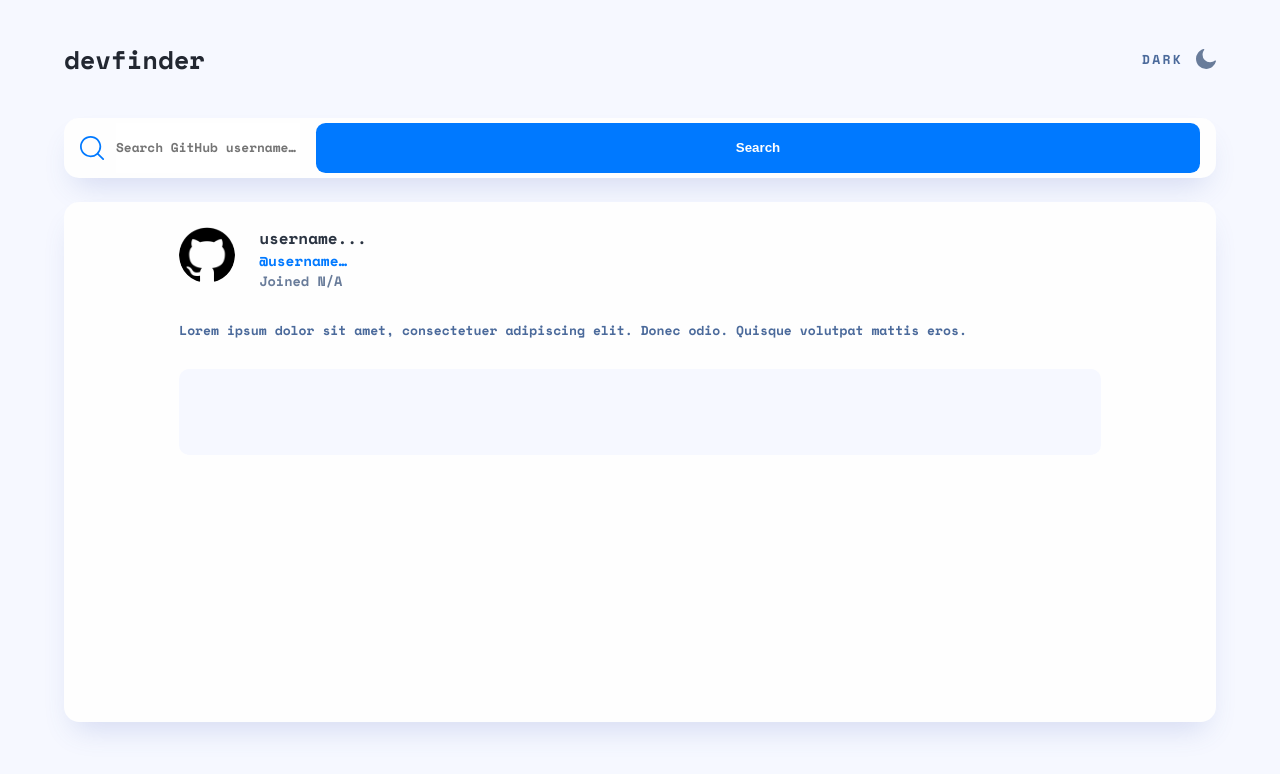
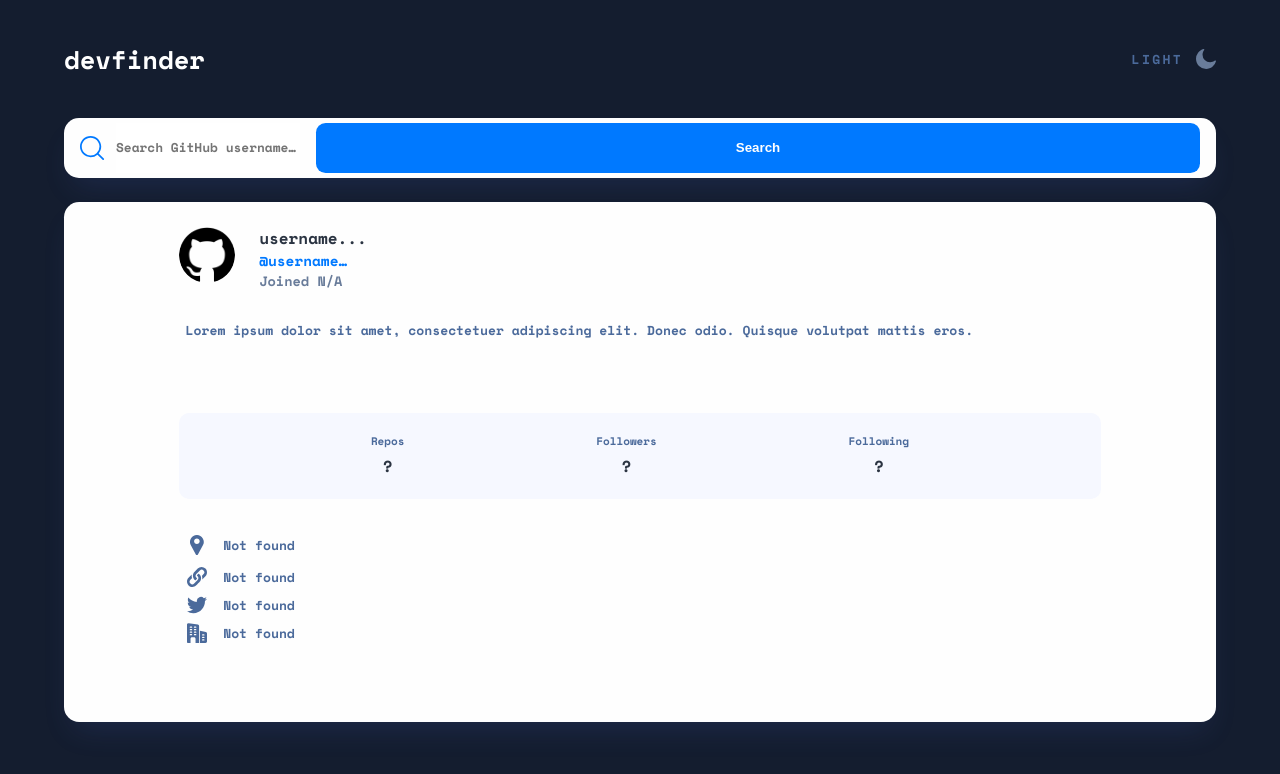
Before and after one commit to devsona/github-finder, a plain HTML site: page index.html in a window 1280 px wide. Both pictures are taken after a click on the element "DARK". Drawn offline with nearby package versions, Linux system fonts and the light colour scheme.

Commit message:
Add files via upload

```diff
--- a/index.css
+++ b/index.css
@@ -138,4 +138,56 @@ main {
     width: 80%;
     margin: auto;
     margin-top: 1.8rem;
+    display: flex;
+    flex-direction: row;
+    align-items: center;
+    justify-content: space-evenly;
 }
+#user-bio{
+    min-height: 4rem;
+    margin-left: 0.4rem;
+}
+#follower-container > div > p{
+    color: #4B6A9B;
+    font-size: 11px;
+    line-height: 16px;
+    text-align: center;
+}
+#follower-container > div{
+    text-align: center;
+    display: flex;
+    flex-direction: column;
+    justify-content: center;
+    gap: 0.3rem;
+}
+#follower-container > div > h3 {
+    font-weight: 700;
+    font-size: 16px;
+    text-align: center;
+    text-transform: uppercase;
+    color: #2B3442;
+}
+#social-media-container > div{
+    display: flex;
+    align-items: center;
+    gap: 1rem;
+    cursor: pointer;
+}
+#social-media-container{
+    width: 80%;
+    margin: auto;
+    margin-top: 2rem;
+    display: flex;
+    flex-direction: column;
+    gap: 0.5rem;
+    padding-left: 0.5rem;
+}
+#social-media-container > div > p{
+    font-weight: 400;
+    font-size: 13px;
+    color: #4B6A9B;
+}
+#social-media-container > div > p > a{
+    font-weight: 400;
+    font-size: 13px;
+}
--- a/index.html
+++ b/index.html
@@ -13,9 +13,9 @@
 <body>
     <nav id="nav">
         <h1 id="nav-logo">devfinder</h1>
-        <div>
+        <div id="dark-container">
             <h3 id="nav-dark">DARK</h3>
-            <img src="icon-moon.svg" alt="moon icon">
+            <img id='icon-nav'src="icon-moon.svg" alt="moon icon">
         </div>
     </nav>
     <main>
@@ -37,25 +37,40 @@
                </div>
             </div>
             <div id="bio-container">
-               <p>Lorem ipsum dolor sit amet, consectetuer adipiscing elit. Donec odio. Quisque volutpat mattis eros.</p>
+               <p id="user-bio">Lorem ipsum dolor sit amet, consectetuer adipiscing elit. Donec odio. Quisque volutpat mattis eros.</p>
             </div>
             <div id="follower-container">
                 <div>
-                    <p></p>
-                    <h3></h3>
+                    <p>Repos</p>
+                    <h3 id="repos">?</h3>
                 </div>
                 <div>
-                    <p></p>
-                    <h3></h3>
+                    <p>Followers</p>
+                    <h3 id="follower">?</h3>
                 </div>
                 <div>
-                    <p></p>
-                    <h3></h3>
+                    <p>Following</p>
+                    <h3 id="following">?</h3>
 
                 </div>
             </div>
-            <div>
-
+            <div id="social-media-container">
+                <div>
+                    <img src="icon-location.svg" alt="Location icon" width="20" style="object-fit: none;">
+                    <p id="location">Not found</p>
+                </div>
+                <div>
+                    <img src="icon-website.svg" alt="website icon">
+                    <p id="website">Not found</p>
+                </div>
+                <div>
+                    <img src="icon-twitter.svg" alt="Twitter Icon">
+                    <p id="twitter">Not found</p>
+                </div>
+                <div>
+                    <img src="icon-company.svg" alt="comapny icon">
+                    <p id="company">Not found</p>
+                </div>
             </div>
         </section>
     </main>
--- a/index.js
+++ b/index.js
@@ -1,26 +1,62 @@
-
-
-const inputEl = document.getElementById('input-user')
-const imageContainer = document.getElementById('image-container')
-const username = document.getElementById('username')
-const at = document.getElementById('at')
-const joined = document.getElementById('joined')
-
+const inputEl = document.getElementById('input-user');
+const imageContainer = document.getElementById('image-container');
+const username = document.getElementById('username');
+const at = document.getElementById('at');
+const joined = document.getElementById('joined');
+const userBio = document.getElementById('user-bio');
+const repos = document.getElementById('repos');
+const UserFollower = document.getElementById('follower');
+const userFollowing = document.getElementById('following');
+const location = document.getElementById('location');
+const website = document.getElementById('website');
+const twitter = document.getElementById('twitter');
+const company = document.getElementById('company');
+const darkLight = document.getElementById('nav-dark')
+const navLogo = document.getElementById('nav-logo')
+const iconLogo = document.getElementById('icon-logo')
 
 document.getElementById('search-btn').addEventListener('click', function(){
     fetch(`https://api.github.com/users/${inputEl.value}`, {
-      headers: {
-        'Authorization': 'Bearer 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',
-        'Accept': 'application/vnd.github.v3+json'
-      }
+        headers: {
+            'Authorization': 'Bearer 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',
+            'Accept': 'application/vnd.github.v3+json',
+            'Content-Type': 'application/json'
+        }
     })
-      .then(response =>  response.json())
-      .then(data => {
-        console.log(data)
-        let year = data.created_at
-        imageContainer.innerHTML = `<img class='profile-img' src="${data.avatar_url}" alt='avatar'/>`
-        username.textContent = data.login
-        at.textContent = '@' + data.name
-        joined.textContent = "Joined " + year.slice(0,4)
-      })
+    .then(response => response.json())
+    .then(data => {
+        console.log(data);
+        imageContainer.innerHTML = `<img class='profile-img' src="${data.avatar_url}" alt='avatar'/>`;
+        username.textContent = data.name;
+        at.textContent = '@' + data.login;
+        joined.textContent = 'Joined ' + data.created_at.slice(0, 4);
+        data.bio ? userBio.textContent = data.bio : userBio.textContent = 'No bio found?!';
+        data.public_repos ? repos.textContent = data.public_repos : repos.textContent = '?';
+        data.followers ? UserFollower.textContent = data.followers : UserFollower.textContent = "?";
+        data.following ? userFollowing.textContent = data.following : userFollowing.textContent = '?';
+        data.location ? location.innerHTML = data.location : location.textContent = 'Not found';
+        website.innerHTML = `<a href='${data.html_url}'>${data.html_url}</a>`;
+        data.twitter_username ? twitter.innerHTML = `<a href='https://twitter.com/${data.twitter_username}'>${data.twitter_username}</a>` : twitter.textContent = 'Not found';
+        data.company ? company.innerHTML = `<a href='${data.company}'>${data.company}</a>` : company.textContent = 'Not found';
+    });
+});
+
+const darkMode = () => {
+    darkLight.textContent = 'LIGHT'
+    document.body.style.backgroundColor = '#141D2F'
+    navLogo.style.color = '#FFFFFF'
+    iconLogo.setAttribute('src', 'icon.sun.svg')
+}
+const lightMode = () => {
+    darkLight.textContent = 'DARK'
+    document.body.style.backgroundColor = '#F2F2F2'
+    navLogo.style.color = '#222731'
+}
+
+document.getElementById('dark-container').addEventListener('click', function() {
+    if (darkLight.textContent === 'DARK') {
+      darkMode()
+    } else if (darkLight.textContent === 'LIGHT') {
+      lightMode()
+    }
 })
```
